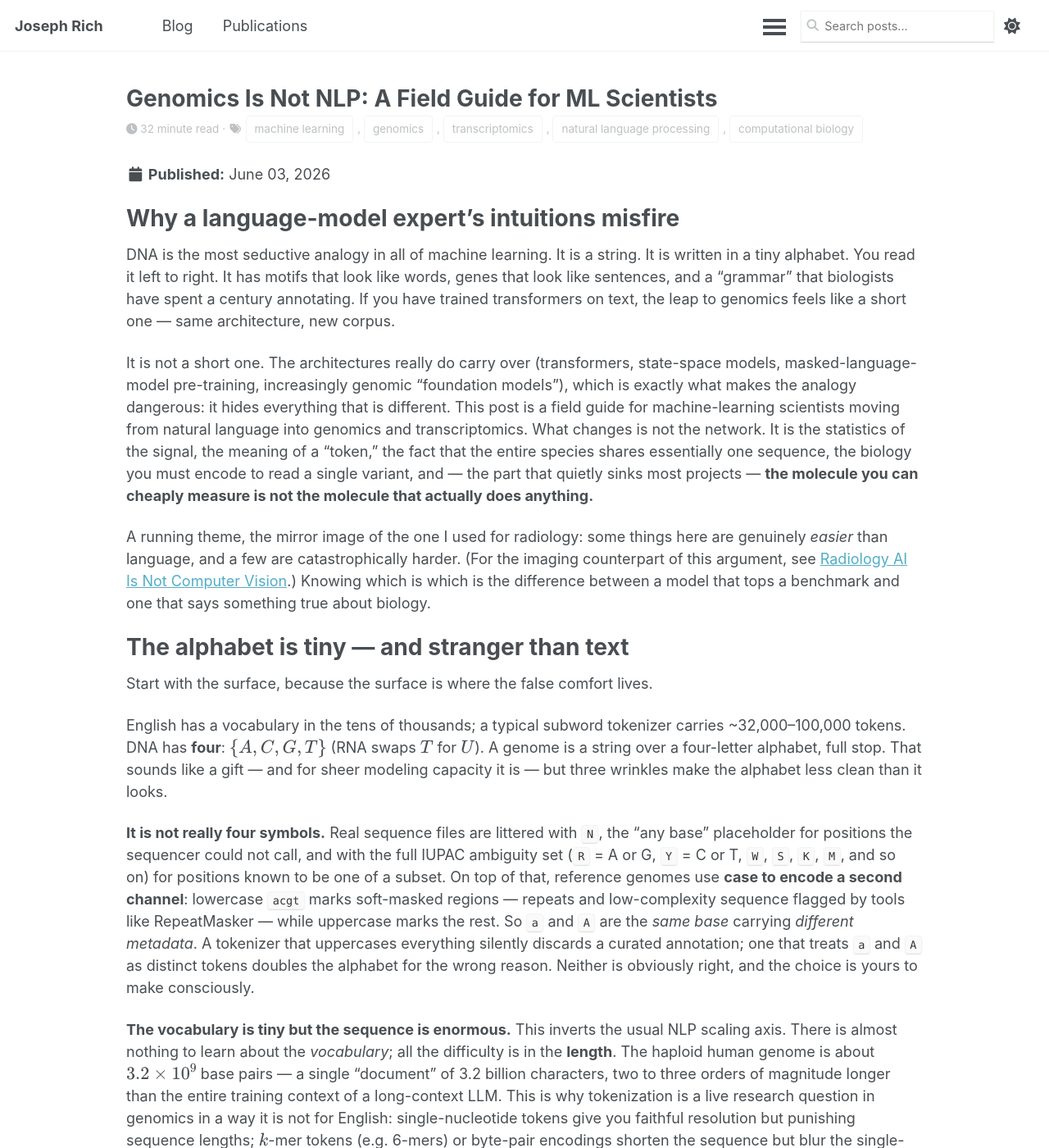
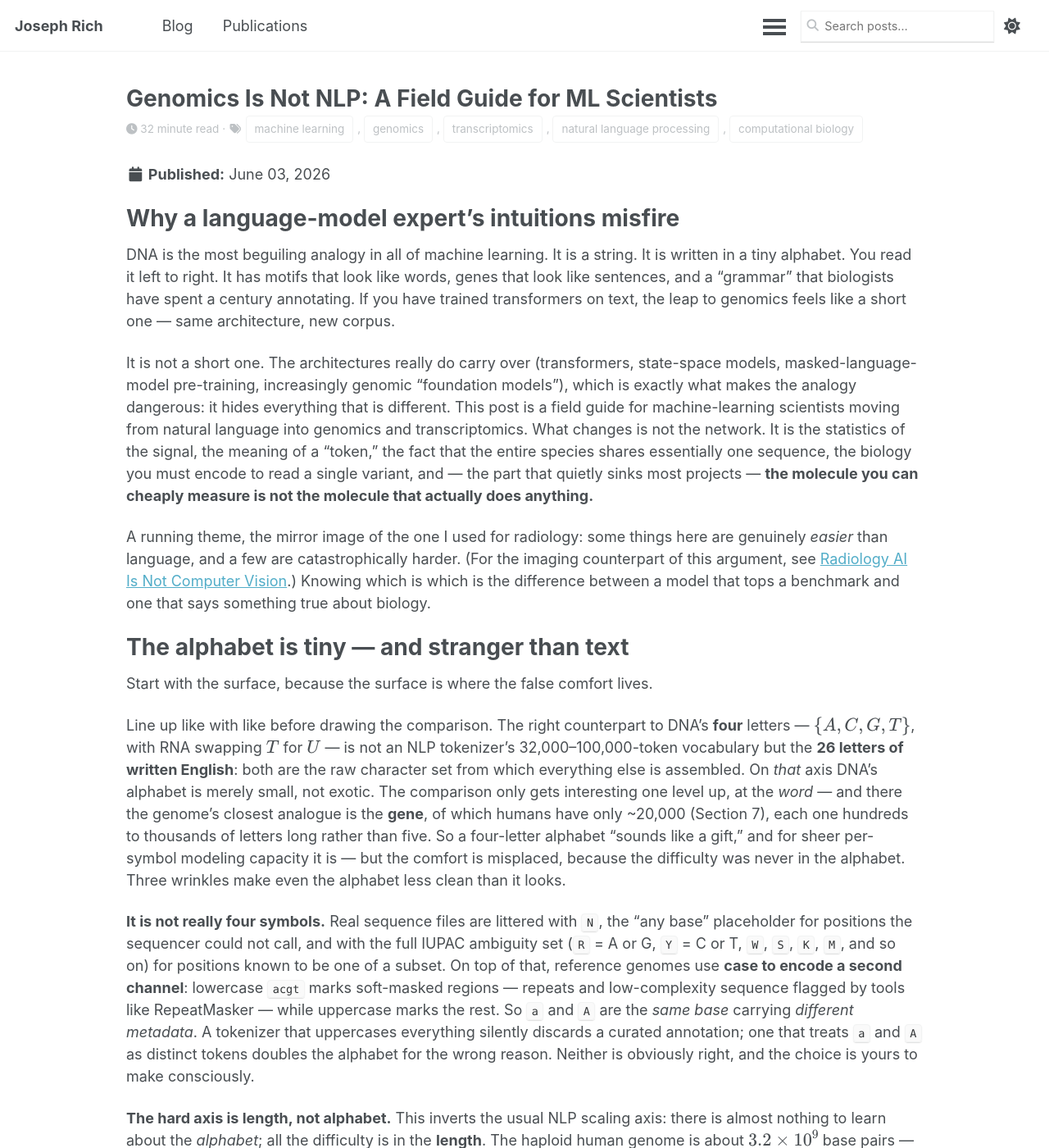
Before and after one commit to josephrich98/joseph_rich_blog, a Jekyll site: the page built from site/_posts/2026-06-03-genomics-vs-nlp.md, in a window 1280 px wide and 1400 px high. Shown: the whole window at 82% size. Built offline with Jekyll 4.4.1, drawn with Linux system fonts in a browser that asks for light colours; a script that is not in the unit is left out; comment, search, counter and statistics services are not loaded.

Commit message:
Revise alphabet comparison (bases↔letters, genes↔words); reword opener
Compare DNA's 4-base alphabet to the 26-letter English character set rather
than to tokenizer vocabulary, and align the word-level unit with genes. Replace
"seductive" in the opening sentence.

Co-Authored-By: Claude Opus 4.8 (1M context) <noreply@anthropic.com>

```diff
--- a/site/_posts/2026-06-03-genomics-vs-nlp.md
+++ b/site/_posts/2026-06-03-genomics-vs-nlp.md
@@ -17,7 +17,7 @@ comments: true
 
 # Why a language-model expert's intuitions misfire
 
-DNA is the most seductive analogy in all of machine learning. It is a string. It
+DNA is the most beguiling analogy in all of machine learning. It is a string. It
 is written in a tiny alphabet. You read it left to right. It has motifs that look
 like words, genes that look like sentences, and a "grammar" that biologists have
 spent a century annotating. If you have trained transformers on text, the leap to
@@ -45,11 +45,17 @@ one that says something true about biology.
 
 Start with the surface, because the surface is where the false comfort lives.
 
-English has a vocabulary in the tens of thousands; a typical subword tokenizer
-carries ~32,000–100,000 tokens. DNA has **four**: $$\{A, C, G, T\}$$ (RNA swaps
-$$T$$ for $$U$$). A genome is a string over a four-letter alphabet, full stop. That
-sounds like a gift — and for sheer modeling capacity it is — but three wrinkles
-make the alphabet less clean than it looks.
+Line up like with like before drawing the comparison. The right counterpart to
+DNA's **four** letters — $$\{A, C, G, T\}$$, with RNA swapping $$T$$ for $$U$$ — is not
+an NLP tokenizer's 32,000–100,000-token vocabulary but the **26 letters of
+written English**: both are the raw character set from which everything else is
+assembled. On *that* axis DNA's alphabet is merely small, not exotic. The
+comparison only gets interesting one level up, at the *word* — and there the
+genome's closest analogue is the **gene**, of which humans have only ~20,000
+(Section 7), each one hundreds to thousands of letters long rather than five. So a
+four-letter alphabet "sounds like a gift," and for sheer per-symbol modeling
+capacity it is — but the comfort is misplaced, because the difficulty was never in
+the alphabet. Three wrinkles make even the alphabet less clean than it looks.
 
 **It is not really four symbols.** Real sequence files are littered with `N`, the
 "any base" placeholder for positions the sequencer could not call, and with the
@@ -63,9 +69,9 @@ curated annotation; one that treats `a` and `A` as distinct tokens doubles the
 alphabet for the wrong reason. Neither is obviously right, and the choice is yours
 to make consciously.
 
-**The vocabulary is tiny but the sequence is enormous.** This inverts the usual
-NLP scaling axis. There is almost nothing to learn about the *vocabulary*; all the
-difficulty is in the **length**. The haploid human genome is about
+**The hard axis is length, not alphabet.** This inverts the usual NLP scaling
+axis: there is almost nothing to learn about the *alphabet*; all the difficulty is
+in the **length**. The haploid human genome is about
 $$3.2 \times 10^{9}$$ base pairs — a single "document" of 3.2 billion characters,
 two to three orders of magnitude longer than the entire training context of a
 long-context LLM. This is why tokenization is a live research question in genomics
```
Also changed, not shown: posts/genomics-vs-nlp/main.md (+15 -9 lines).
